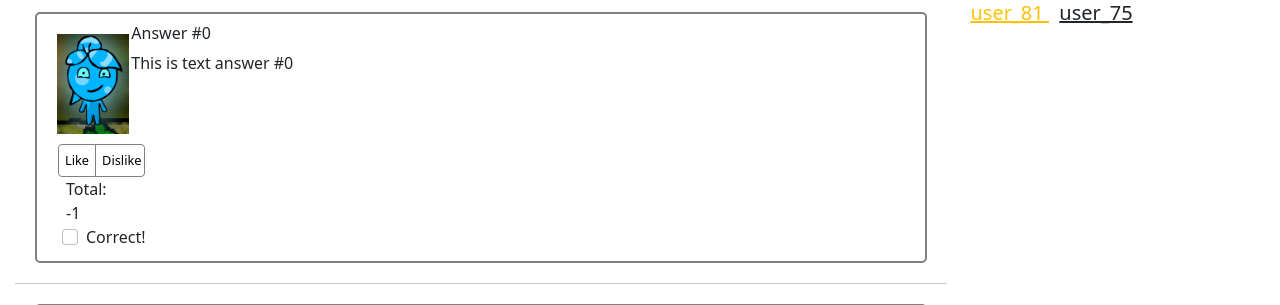
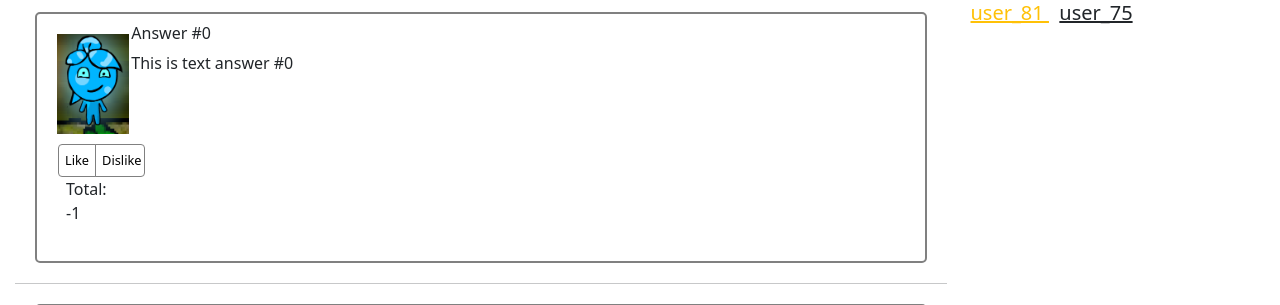
Before and after one commit to kalashkovpaul/vk-askme, a Django app: page /question/?id=1 in a window 1280 px wide. Shown: the part 460-765 px from the top of the page. Run offline with Django 3.2, Linux system fonts and the light colour scheme; data comes from the database, SQL or seed files in the repository; some libraries are stand-ins or nearby versions.

Commit message:
HW5 correct check done

```diff
--- a/askme_kalashkov/static/css/my.css
+++ b/askme_kalashkov/static/css/my.css
@@ -32,6 +32,10 @@ main > .container {
     padding: 10px;
     border: 2px solid gray;
     border-radius: 5px;
+}
+
+.answer-author-name {
+    margin: 10px;
 }
 
 .send-question-button {
--- a/askme_kalashkov/templates/incl/single_answer.html
+++ b/askme_kalashkov/templates/incl/single_answer.html
@@ -23,12 +23,17 @@
           <div class="form-check">
             {% if answer.is_correct == 1 %}
               <input class="form-check-input" type="checkbox" value="" id="checkAnswer" checked>
-            {% else %}
-              <input class="form-check-input" type="checkbox" value="" id="checkAnswer">
+              <label class="form-check-label" for="checkAnswer">
+                Correct!
+              </label>
+              {% else %}
+              {% if request.user.username == answer.related_question.author.user.username %}
+                <input class="form-check-input" type="checkbox" value="" id="checkAnswer">
+                <label class="form-check-label" for="checkAnswer">
+                  Correct!
+                </label>
+              {% endif %}
             {% endif %}
-            <label class="form-check-label" for="checkAnswer">
-              Correct!
-            </label>
           </div>
         </div>
     </div>
```
